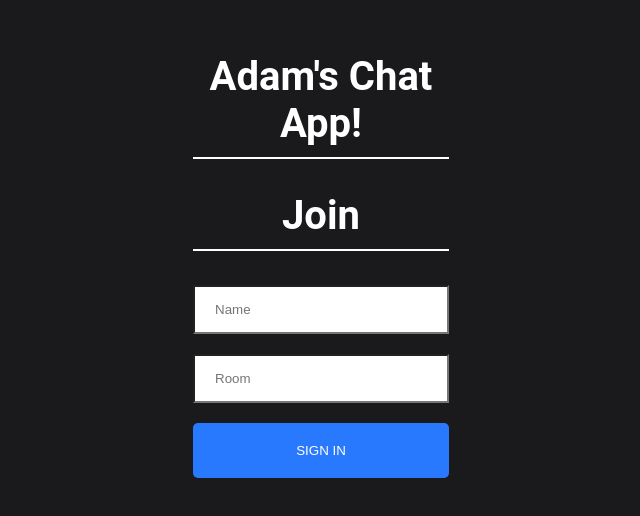
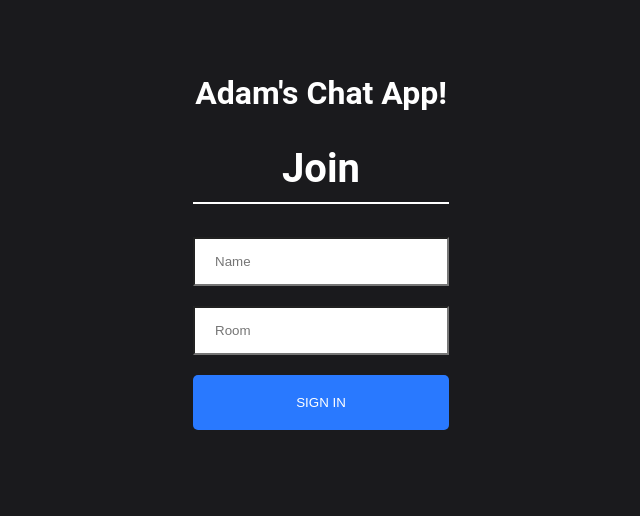
Before and after one commit to AdamHoffma/ReactChatApp, a React (Create React App) app: page / in a window 1280 px wide. Shown: the part 148-664 px from the top of the page, without its empty margins (319-959 px from the left). Built offline with nearby package versions, Linux system fonts and the light colour scheme.

Commit message:
style heading

```diff
--- a/src/components/Join/Join.css
+++ b/src/components/Join/Join.css
@@ -38,6 +38,11 @@ html, body {
     border-bottom: 2px solid white;
   }
 
+  .heading1 {
+    margin: auto;
+    color: white
+  }
+
   .button {
       color: #fff !important;
       text-transform: uppercase;
--- a/src/components/Join/Join.js
+++ b/src/components/Join/Join.js
@@ -10,7 +10,7 @@ const Join = () => {
     return (
         <div className="joinOuterContainer">
             <div className="joinInnerContainer">
-                <h1 className="heading">Adam's Chat App!</h1>
+                <h1 className="heading1">Adam's Chat App!</h1>
                 <h2 className="heading">Join</h2>
                 <div><input placeholder="Name" className="joinInput" type="text" onChange={(event) => setName(event.target.value)} /></div>
                 <div><input placeholder="Room" className="joinInput mt-20" type="text" onChange={(event) => setRoom(event.target.value)} /></div>
```
